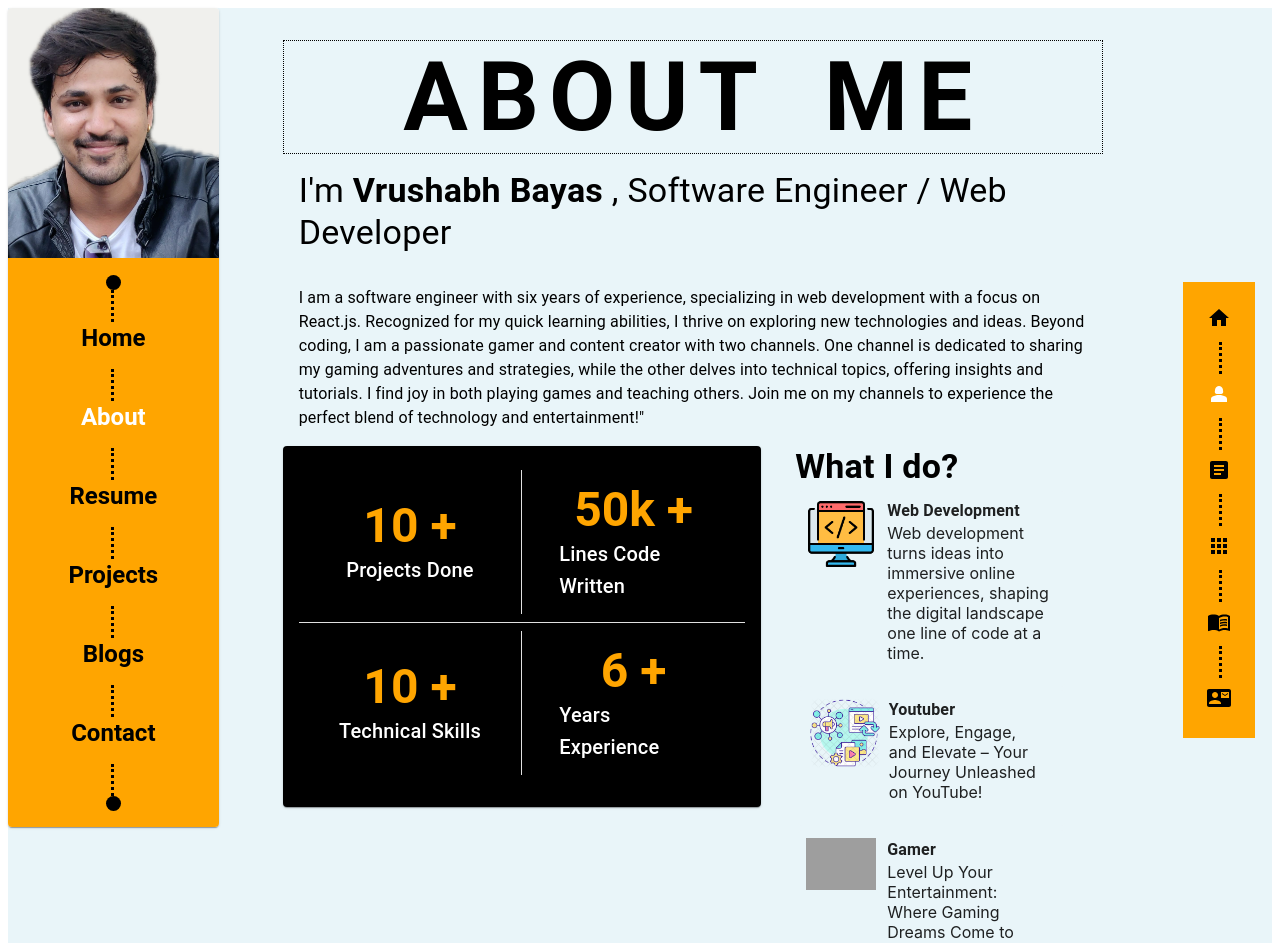
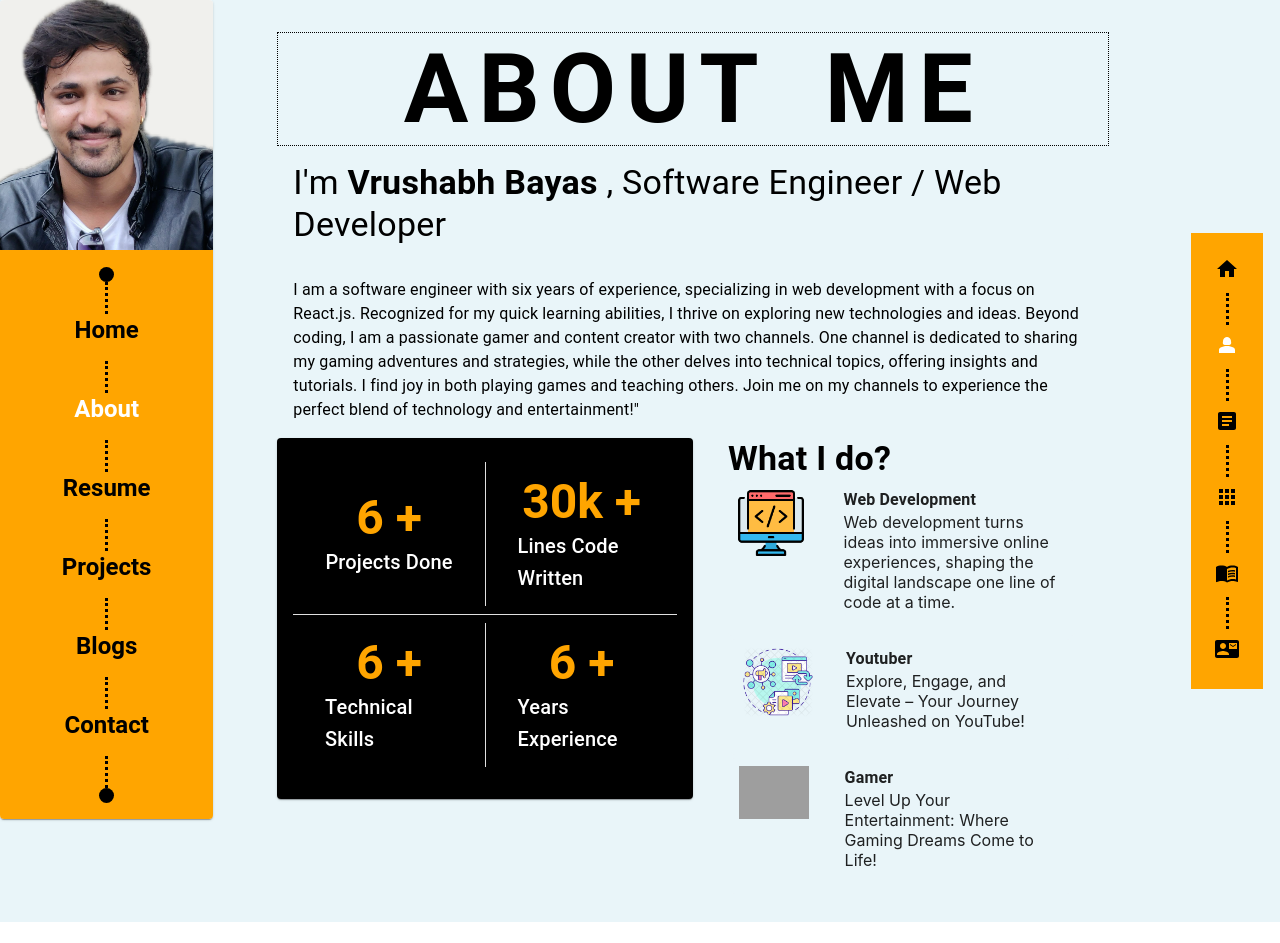
Before and after one commit to VrushabBayas/portfolio, a React (Create React App) app: page /portfolio/about in a window 1280 px wide. Shown: the top 943 px of the page. After the commit the page ends 922 px from the top, so only its background shows below. Built offline with nearby package versions, Linux system fonts and the light colour scheme; grey boxes are pictures that could not be loaded.

Commit message:
style fixes

```diff
--- a/src/components/common/Cards/index.js
+++ b/src/components/common/Cards/index.js
@@ -12,7 +12,6 @@ export default function InteractiveCard() {
         variant="outlined"
         orientation="horizontal"
         sx={{
-          margin: "0.2rem",
           backgroundColor: "#e9f5f9",
           border: "none",
         }}
--- a/src/containers/About/index.js
+++ b/src/containers/About/index.js
@@ -42,7 +42,7 @@ function About() {
       </Grid>
       <Grid xs={12} sm={12} md={12} lg={12}>
         <Grid container justifyContent="center">
-          <Grid xs={7}>
+          <Grid xs={6}>
             <Card
               className="card-body"
               sx={{
@@ -75,7 +75,7 @@ function About() {
                           fontWeight="bold"
                           className="zoom-effect"
                         >
-                          10 +
+                          6 +
                         </Typography>
                       </Box>
                       <Box>
@@ -114,7 +114,7 @@ function About() {
                           fontWeight="bold"
                           className="zoom-effect"
                         >
-                          50k +
+                          30k +
                         </Typography>
                       </Box>
                       <Box>
@@ -154,7 +154,7 @@ function About() {
                           fontWeight="bold"
                           className="zoom-effect"
                         >
-                          10 +
+                          6 +
                         </Typography>
                       </Box>
                       <Box>
@@ -209,9 +209,9 @@ function About() {
           </Grid>
           <Grid
             xs={12}
-            sm={4}
-            md={4}
-            lg={4}
+            sm={5}
+            md={5}
+            lg={5}
             sx={{
               margin: "auto",
             }}
--- a/src/containers/Home/index.js
+++ b/src/containers/Home/index.js
@@ -5,9 +5,11 @@ import Introduction from "../Introduction/index";
 import Profile from "../Profile";
 
 import NavigationBar from "../Navigation";
-
-// import "./style.css";
+const isMobileDevice = () => {
+  return window.innerWidth <= 767;
+};
 const Home = () => {
+  const isMobileView = isMobileDevice();
   return (
     <Grid container className="container" xs={12}>
       <Grid
@@ -21,7 +23,7 @@ const Home = () => {
           padding: "0rem 2rem",
         }}
       >
-        <Introduction />
+        <Introduction isMobileView={isMobileView} />
       </Grid>
       <Grid item xs={12} sm={4} md={4} lg={5} sx={{}}>
         <Profile />
--- a/src/containers/Introduction/index.js
+++ b/src/containers/Introduction/index.js
@@ -4,14 +4,20 @@ import { Box, Card, Chip, Grid } from "@mui/material";
 import { NavLink } from "react-router-dom";
 
 import "./style.css";
-function Introduction() {
+function Introduction({ isMobileView }) {
   return (
     <Box>
       <Grid>
-        <Typography variant="h2" marginBottom="15px">
+        <Typography
+          variant={`${isMobileView ? "h4" : "h2"}`}
+          marginBottom="15px"
+        >
           HI THERE!{" "}
         </Typography>
-        <Typography variant="h1" marginBottom="15px">
+        <Typography
+          variant={`${isMobileView ? "h3" : "h1"}`}
+          marginBottom="15px"
+        >
           <b>I'M</b> <span style={{ fontFamily: "sans-serif" }}>VRUSHABH</span>
         </Typography>
         <Typography variant="h4" marginBottom="15px">
--- a/src/containers/SideBar/index.js
+++ b/src/containers/SideBar/index.js
@@ -21,8 +21,6 @@ export default function ActionAreaCard() {
           alt="back ground image side bar"
           sx={{
             backgroundColor: "#f0f0ed",
-          }}
-          style={{
             height: "15.625rem",
           }}
         />
--- a/src/index.css
+++ b/src/index.css
@@ -1,5 +1,5 @@
 body {
-  margin: 'auto';
+  margin: 0;
   font-family: -apple-system, BlinkMacSystemFont, 'Segoe UI', 'Roboto', 'Oxygen',
     'Ubuntu', 'Cantarell', 'Fira Sans', 'Droid Sans', 'Helvetica Neue',
     sans-serif;
```
